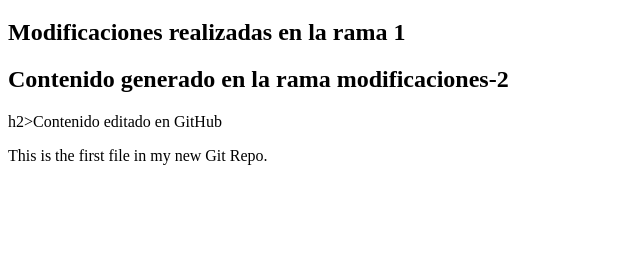
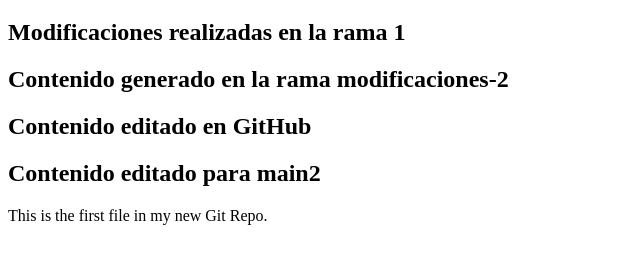
Before and after one commit to JuanLLorenzoG/hello-world, a plain HTML site: page index.html in a window 1280 px wide. Shown: the part 61-324 px from the top of the page, without its empty margins (0-640 px from the left). Drawn offline with Linux system fonts and the light colour scheme.

Commit message:
contenido para main2

```diff
--- a/index.html
+++ b/index.html
@@ -8,7 +8,8 @@
 <h1>Hello world!</h1>
 <h2>Modificaciones realizadas en la rama 1<h2>
 <h2>Contenido generado en la rama modificaciones-2</h2>
- h2>Contenido editado en GitHub</h2>
+<h2>Contenido editado en GitHub</h2>
+<h2>Contenido editado para main2</h2>
 
 <p>This is the first file in my new Git Repo.</p>
 
```
